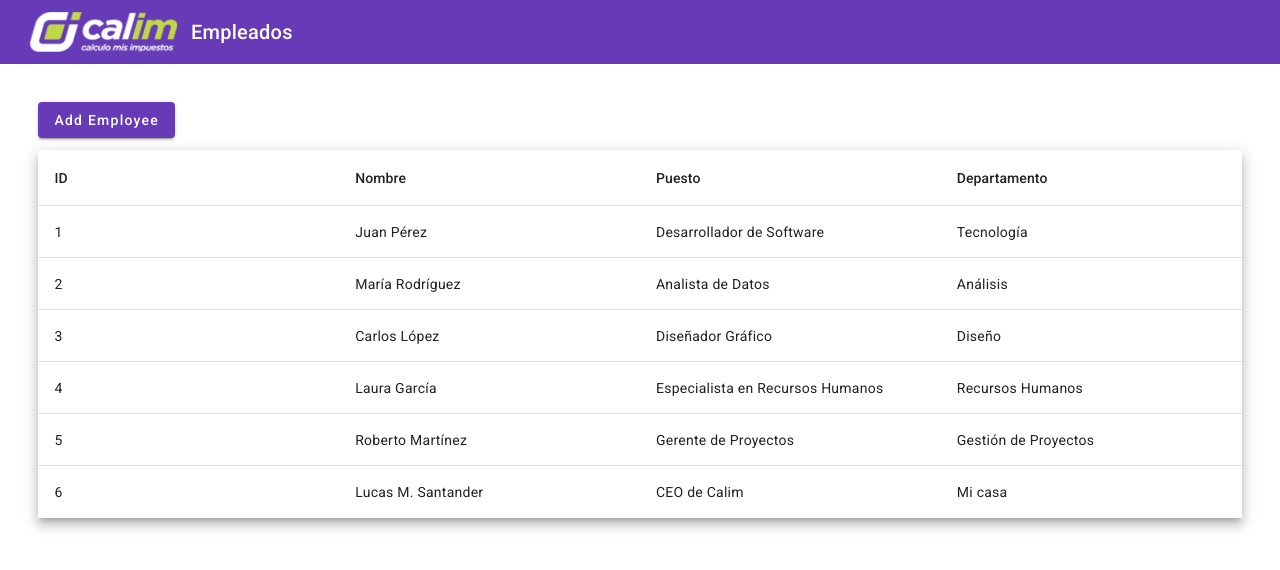
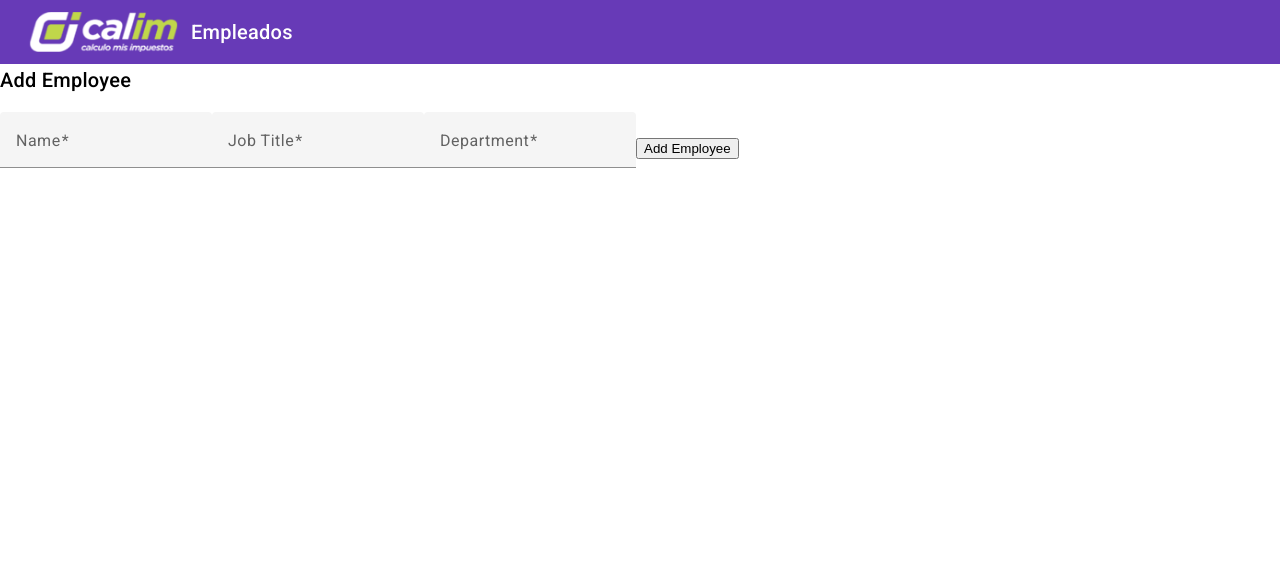
Before and after one commit to LSantanderGit/-Calim--Santander-ABM-Empleados, an Angular app: page /form-empleados in a window 1280 px wide. Before the commit this address led to /. Shown: the top 570 px of the page. Built offline with nearby package versions, Linux system fonts and the light colour scheme.

Commit message:
Needs fix: Json no se actualiza por assets

```diff
--- a/src/app/app.component.html
+++ b/src/app/app.component.html
@@ -1,3 +1,2 @@
 <app-app-header-empleados></app-app-header-empleados>
-<app-app-lista-empleados></app-app-lista-empleados>
 <router-outlet></router-outlet>
--- a/src/app/app.routes.ts
+++ b/src/app/app.routes.ts
@@ -1,3 +1,10 @@
 import { Routes } from '@angular/router';
 
-export const routes: Routes = [];
+import { AppListaEmpleadosComponent } from './components/app-lista-empleados/app-lista-empleados.component';
+import { AppFormEmpleadosComponent } from './components/app-form-empleados/app-form-empleados.component';
+
+export const routes: Routes = [
+    { path: 'empleados', component: AppListaEmpleadosComponent },
+    { path: 'form-empleados', component: AppFormEmpleadosComponent },
+    { path: '', redirectTo: '/empleados', pathMatch: 'full' }, // Set a default route
+];
--- a/src/app/components/app-form-empleados/app-form-empleados.component.html
+++ b/src/app/components/app-form-empleados/app-form-empleados.component.html
@@ -1 +1,27 @@
-<p>app-form-empleados works!</p>
+<div class="example-container">
+    <!-- <mat-form-field>
+      <mat-label>Ingresar email</mat-label>
+      <input matInput placeholder="pat@ejemplo.com" [formControl]="email" required>
+      @if (email.invalid) {
+        <mat-error>{{getErrorMessage()}}</mat-error>
+      } -->
+  <h2>Add Employee</h2>
+  <form (ngSubmit)="addEmployee()" #employeeForm="ngForm">
+    <mat-form-field>
+      <input matInput placeholder="Name" id="name" name="name" [(ngModel)]="newEmployee.name" required>
+      <mat-label>Name</mat-label>
+    </mat-form-field>
+    <mat-form-field>
+      <input matInput placeholder="Job Title" id="jobTitle" name="jobTitle" [(ngModel)]="newEmployee.jobTitle" required>
+      <mat-label>Job Title</mat-label>
+    </mat-form-field>
+    <mat-form-field>
+      <input matInput placeholder="Department" id="department" name="department" [(ngModel)]="newEmployee.department" required>
+      <mat-label>Department</mat-label>
+    </mat-form-field>
+
+    <button type="submit" mat-raised-button color="primary">Add Employee</button>
+  </form>
+
+    <!-- </mat-form-field> -->
+</div>
--- a/src/app/components/app-form-empleados/app-form-empleados.component.ts
+++ b/src/app/components/app-form-empleados/app-form-empleados.component.ts
@@ -1,12 +1,43 @@
 import { Component } from '@angular/core';
+import { Router } from '@angular/router';
+import {FormControl, Validators, FormsModule, ReactiveFormsModule} from '@angular/forms';
+import {MatInputModule} from '@angular/material/input';
+import {MatFormFieldModule} from '@angular/material/form-field';
+import { EmpleadoService } from '../../services/empleados/empleados.service';
 
 @Component({
   selector: 'app-app-form-empleados',
   standalone: true,
-  imports: [],
+  imports: [MatFormFieldModule, MatInputModule, FormsModule, ReactiveFormsModule],
   templateUrl: './app-form-empleados.component.html',
   styleUrl: './app-form-empleados.component.scss'
 })
 export class AppFormEmpleadosComponent {
+  email = new FormControl('', [Validators.required, Validators.email]);
+  newEmployee: any = {};
 
+  constructor(private empleadoService: EmpleadoService, private router: Router) {}
+
+  getErrorMessage() {
+    if (this.email.hasError('required')) {
+      return 'Debes poner un valor';
+    }
+
+    return this.email.hasError('email') ? 'Email no valido' : '';
+  }
+
+  addEmployee() {
+    if (!this.isValidForm()) {
+      return;
+    }
+    this.empleadoService.addEmployee(this.newEmployee);
+    this.newEmployee = {};
+    this.router.navigate(['/empleados']);
+  }
+
+  isValidForm(): boolean {
+    return (
+      this.newEmployee.name && this.newEmployee.jobTitle && this.newEmployee.department
+    );
+  }
 }
--- a/src/app/components/app-lista-empleados/app-lista-empleados.component.ts
+++ b/src/app/components/app-lista-empleados/app-lista-empleados.component.ts
@@ -1,5 +1,6 @@
 import { Component, OnInit } from '@angular/core';
 import { CommonModule } from '@angular/common';
+import { Router } from '@angular/router';
 
 import { MatTableDataSource, MatTableModule } from '@angular/material/table';
 import { MatIconModule } from '@angular/material/icon';
@@ -23,7 +24,7 @@ export class AppListaEmpleadosComponent implements OnInit {
   dataSource: MatTableDataSource<any>;
   displayedColumns: string[] = ['id', 'nombre', 'puesto', 'departamento'];
 
-  constructor(private empleadoService: EmpleadoService) {
+  constructor(private empleadoService: EmpleadoService, private router: Router) {
     this.dataSource = new MatTableDataSource<any>([]);
   }
 
@@ -32,6 +33,7 @@ export class AppListaEmpleadosComponent implements OnInit {
   }
 
   addEmployee() {
-    alert('¡Sos re capo!');
+    //alert('¡Sos re capo!');
+    this.router.navigate(['/form-empleados']);
   }
 }
--- a/src/app/services/empleados/empleados.service.ts
+++ b/src/app/services/empleados/empleados.service.ts
@@ -20,6 +20,29 @@ export class EmpleadoService {
   }
 
   addEmployee(newEmployee: Empleado): void {
+    const newId = this.generateNewId();
+    newEmployee.id = newId;
     this.employees.push(newEmployee);
+    this.updateJsonFile();
+  }
+
+  private generateNewId(): number {
+    const maxId = this.employees.reduce((max, emp) => (emp.id > max ? emp.id : max), 0);
+    return maxId + 1;
+  }
+
+  private updateJsonFile(): void {
+    const jsonString = JSON.stringify(this.employees, null, 2);
+    const filePath = '../../../assets/data/empleados/empleados.json';
+    fetch(filePath, {
+      method: 'PUT',
+      headers: {
+        'Content-Type': 'application/json',
+      },
+      body: jsonString,
+    })
+      .then((response) => response.json())
+      .then((data) => console.log('JSON file updated:', data))
+      .catch((error) => console.error('Error updating JSON file:', error));
   }
 }
```
